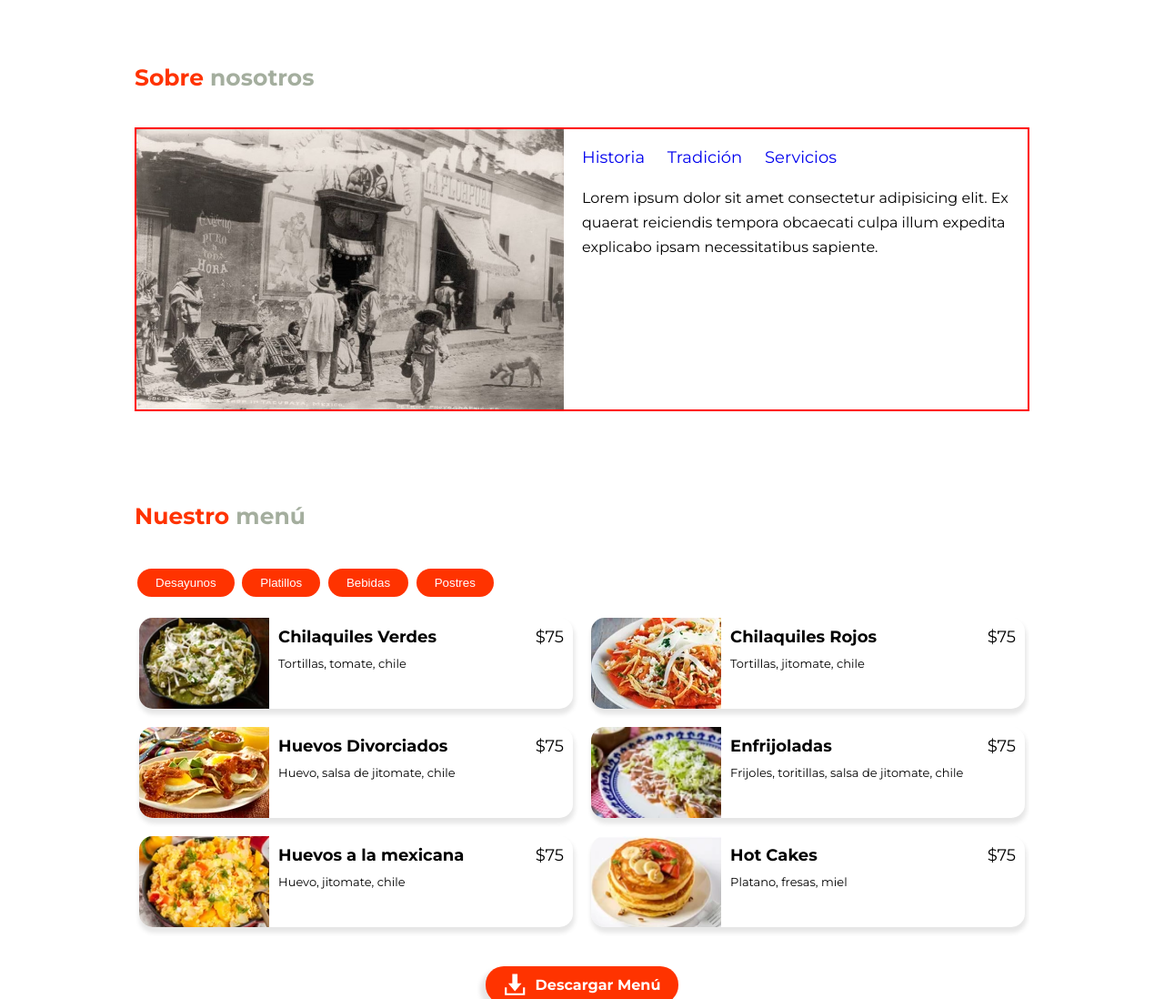
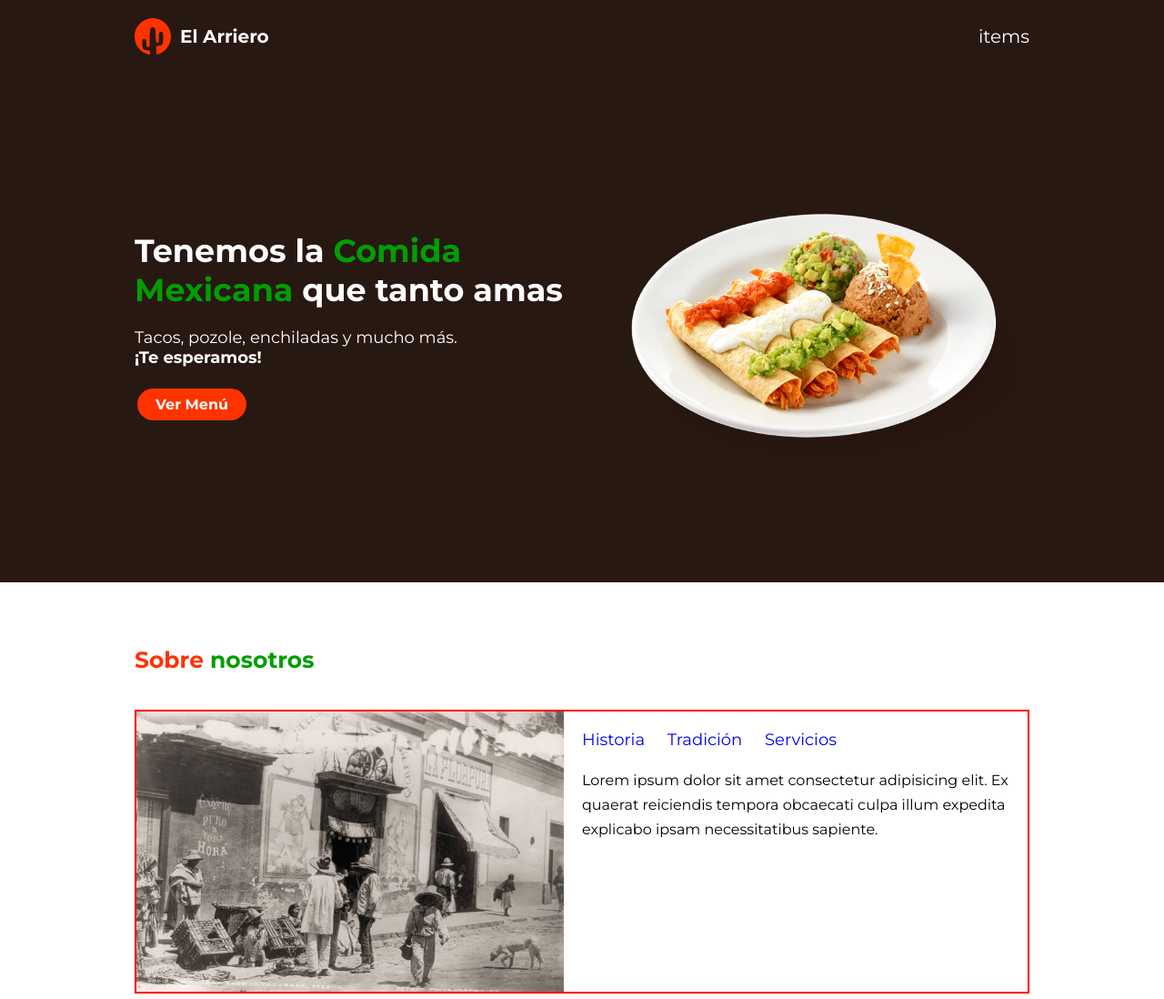
Before and after one commit to EddBeltran/restaurant-website, a plain HTML site: page index.html in a window 1280 px wide. Shown: the top 1098 px of the page at 91% size. Drawn offline with nearby package versions, Linux system fonts and the light colour scheme.

Commit message:
Se agregó la seccion hero

```diff
--- a/index.html
+++ b/index.html
@@ -4,12 +4,43 @@
   <meta charset="UTF-8">
   <meta http-equiv="X-UA-Compatible" content="IE=edge">
   <meta name="viewport" content="width=device-width, initial-scale=1.0">
-  <title>Restaurant Website</title>
+  <title>Restaurante El Arriero</title>
   <link rel="stylesheet" href="https://unpkg.com/swiper@7/swiper-bundle.min.css"/>
 
   <link rel="stylesheet" href="css/style.css">
+  <link rel="icon" href="images/favicon.svg" sizes="any" type="image/svg+xml">
 </head>
 <body>
+
+  <!-- nav -->
+  <section class="nav-menu">
+    <div class="container">
+        <nav class="nav">
+          <div class="nav__logo">
+            <img src="images/favicon.svg" alt="">
+            <a href="#">El Arriero</a>
+          </div>
+          <div>items</div>
+        </nav>
+    </div>
+  </section>
+
+  <!-- Hero -->
+  <section class="block block--dark">
+    <div class="container">
+      <div class="hero">
+        <div class="hero__text">
+          <h1>Tenemos la <span>Comida Mexicana</span> que tanto amas</h1>
+          <p>Tacos, pozole, enchiladas y mucho más. <br> <strong>¡Te esperamos!</strong></p>
+          <a class="btn btn-primary btn-icon" href="#">Ver Menú</a>
+        </div>
+        <div class="hero__image">
+          <img src="images/tacos-dorados-pollo.png" alt="">
+        </div>
+
+      </div>
+    </div>
+  </section>
 
     <!-- About Us -->
     <section class="block">
--- a/js/dynamicMenu.js
+++ b/js/dynamicMenu.js
@@ -1,14 +1,16 @@
 const buttons = document.querySelectorAll('.menu-category');
+const btnContainer = document.getElementById('myBtnContainer')
 const cards = document.querySelectorAll('.menu__container-card');
 
+
 buttons.forEach((button) => {
-    if (button.classList.contains('active')){
-        console.log("bro")
-        button.classList.remove('active')
-    }
     button.addEventListener('click', (e) => {
+        buttons.forEach((element) => {
+            element.classList.remove("active");
+        });
         button.classList.add('active');
         const btnCategory = button.getAttribute('data-category');
+
         cards.forEach((card)=>{
             const cardCategory = card.getAttribute('data-category');
             if (btnCategory == cardCategory) {
--- a/scss/style.scss
+++ b/scss/style.scss
@@ -27,7 +27,73 @@ a {
     font-size: 2.5rem;
     color: $primary-color;
     span {
-        color: #A4AE9E;
+        color: $accent-color;
+    }
+}
+//nav
+.nav-menu {
+    background: $color-dark;
+    padding: 2rem 0;
+    font-size: 2rem;
+    .nav {
+        display: flex;
+        justify-content: space-between;
+        color: #fff;
+        align-items: center;
+        &__logo {
+            display: flex;
+            align-items: center;
+            img {
+                width: 40px;
+                object-fit: contain;
+            }
+            a {
+                font-weight: bold;
+                color: #fff;
+                padding-left: 1rem;
+            }
+        }
+
+    }
+
+
+
+}
+
+//hero
+.hero {
+    height: 500px;
+    display: flex;
+
+    &__text {
+        flex: 1;
+        display: flex;
+        flex-direction: column;
+        justify-content: center;
+        h1 {
+            font-size: 3.5rem;
+            color: #fff;
+            span {
+                color: $accent-color;
+            }
+        }
+        p {
+            font-size: 1.8rem;
+            color: #fff;
+            padding: 2rem 0;
+        }
+        a {
+            width: fit-content;
+        }
+
+    }
+
+    &__image {
+        flex: 1;
+        padding-left: 4rem;
+        img {
+            object-fit: contain;
+        }
     }
 }
 //About Us
@@ -35,7 +101,6 @@ a {
     display: flex;
     justify-content: space-between;
     border: 2px solid red;
-
 
     &__image {
         flex: 1;
```
Also changed, not shown: css/style.css, images/favicon.svg (added), images/tacos-dorados-pollo.png (added).
